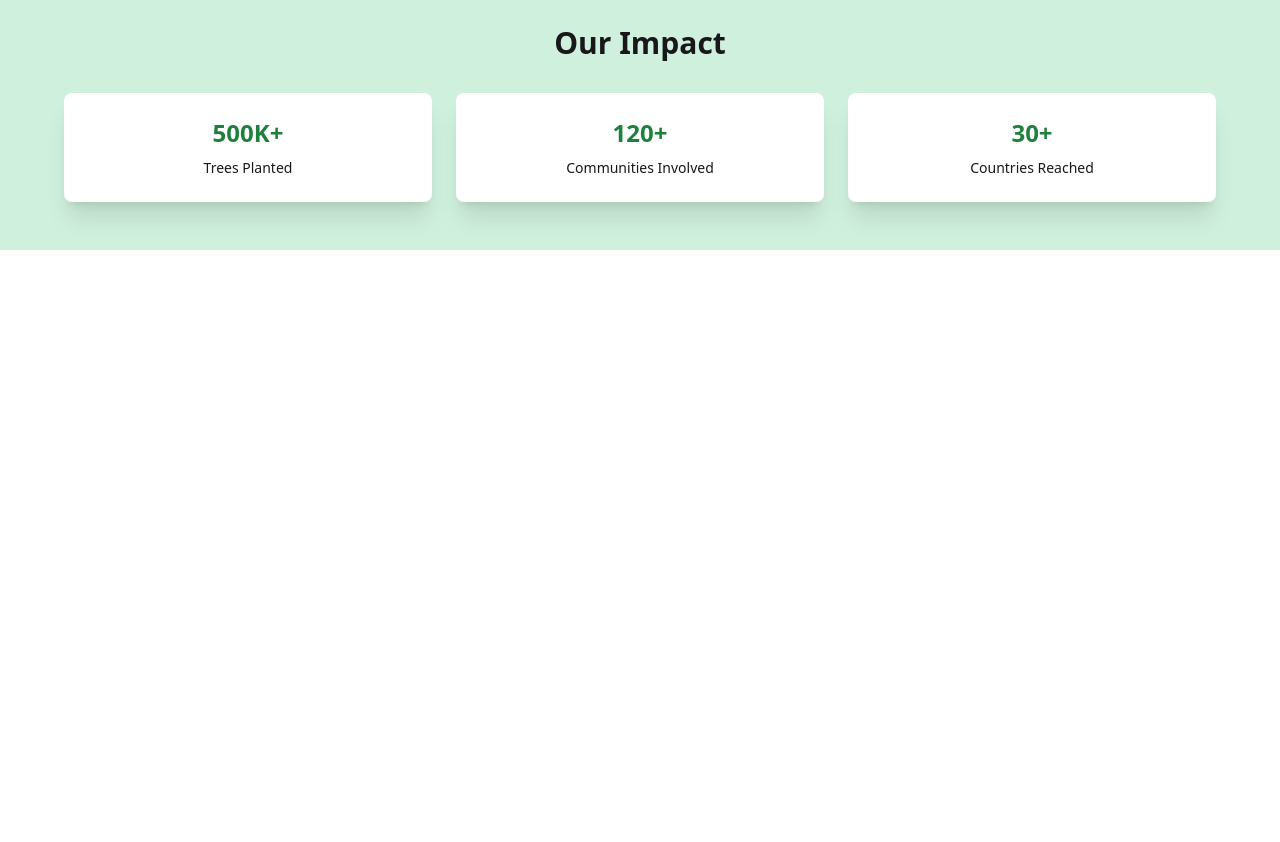
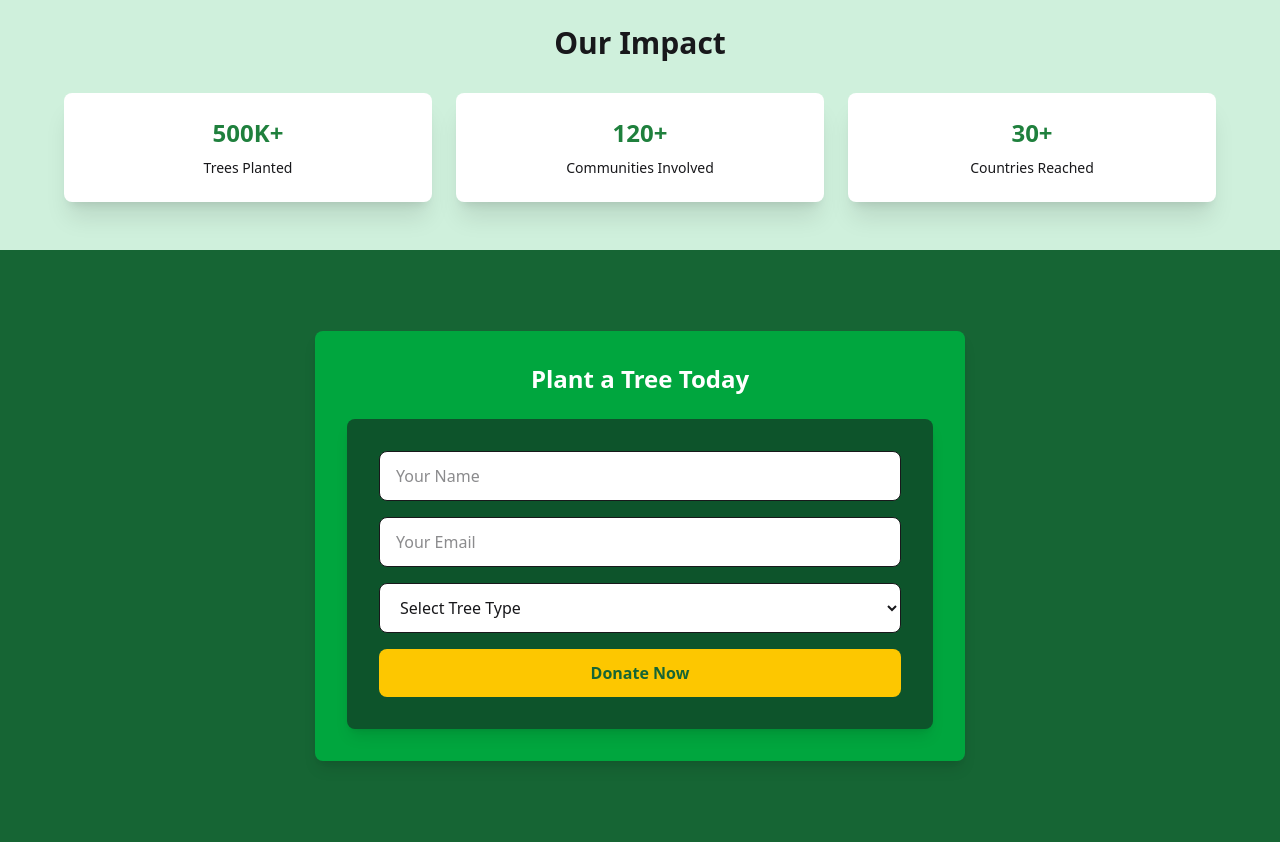
Before and after one commit to taiebasanjida/global-tress, a plain HTML site: page index.html in a window 1280 px wide. Shown: the part 1226-2068 px from the top of the page. Before the commit the page ends 1476 px from the top, so only its background shows below. Drawn offline with nearby package versions, Linux system fonts and the light colour scheme.

Commit message:
form section

```diff
--- a/index.html
+++ b/index.html
@@ -123,6 +123,49 @@
         </div>
     </section>
 
+      <!-- form section -->
+    <section class="bg-[#166534] w-full max-w-[1920px] h-[592px] py-12 flex justify-center items-center">
+  <div class="w-full max-w-[650px] bg-green-600 p-8 rounded-lg shadow-lg">
+    <h2 class="text-2xl font-bold text-center text-white mb-6">
+      Plant a Tree Today
+    </h2>
+
+    <form class="space-y-4 w-full max-w-[650px] bg-green-900 p-8 rounded-lg shadow-lg">
+      <!-- Name -->
+      <input
+        type="text"
+        placeholder="Your Name"
+        class="w-full px-4 py-3 border rounded-lg bg-white focus:outline-none focus:ring-2 focus:ring-[#166534]"
+      />
+
+      <!-- Email -->
+      <input
+        type="email"
+        placeholder="Your Email"
+        class="w-full px-4 py-3 border rounded-lg bg-white focus:outline-none focus:ring-2 focus:ring-[#166534]"
+      />
+
+      <!-- Dropdown -->
+      <select
+        class="w-full px-4 py-3 border rounded-lg bg-white focus:outline-none focus:ring-2 focus:ring-[#166534]">
+        <option value="">Select Tree Type</option>
+        <option value="mango">Mango Tree</option>
+        <option value="neem">Neem Tree</option>
+        <option value="banyan">Banyan Tree</option>
+        <option value="teak">Teak Tree</option>
+      </select>
+
+      <!-- Button -->
+      <button
+        type="submit"
+        class="w-full bg-yellow-400 text-[#166534] py-3 rounded-lg font-semibold hover:bg-[#166534] hover:text-white transition"
+      >
+        Donate Now
+      </button>
+    </form>
+  </div>
+</section>
+
 
 </body>
 </html>
```
